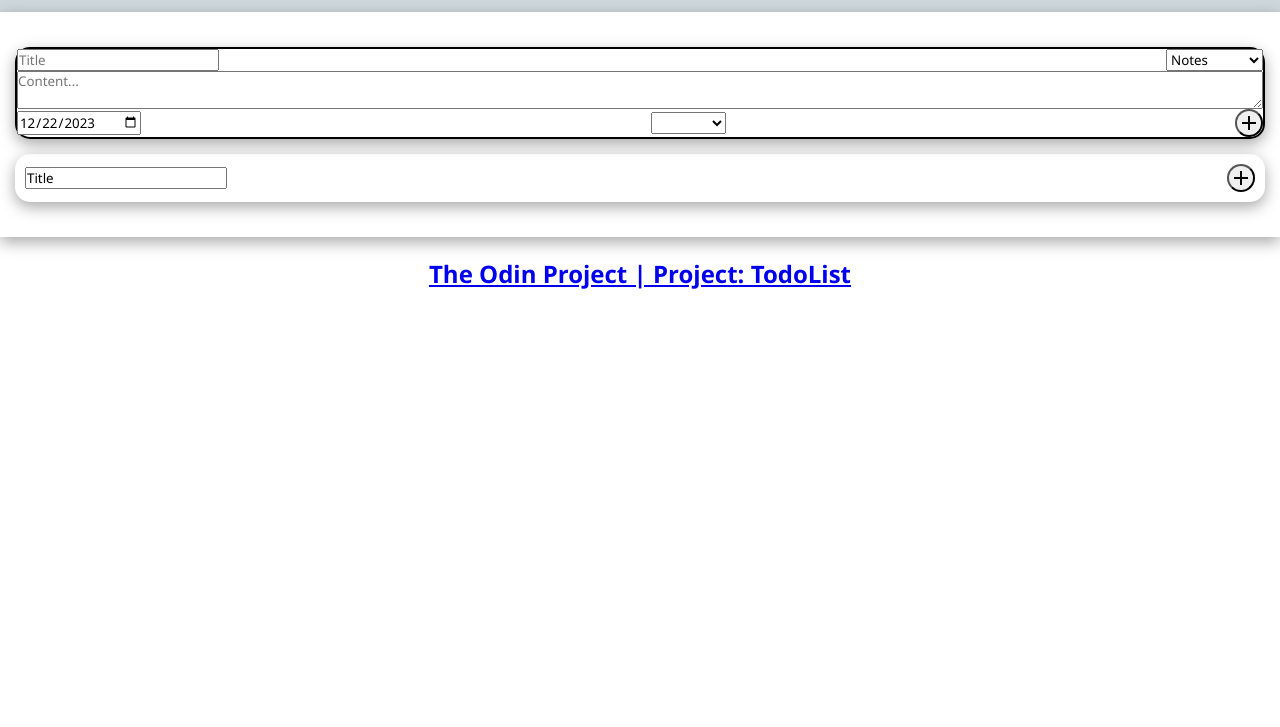
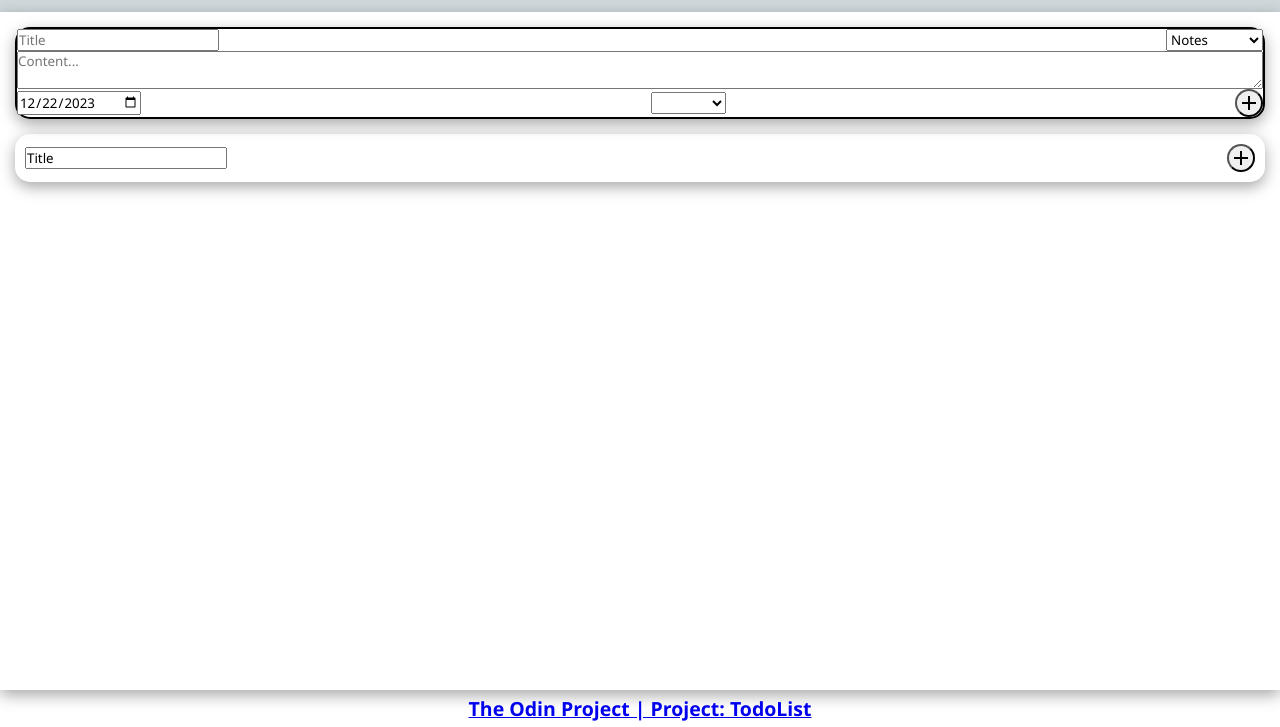
Before and after one commit to CyprianESPI/odin-todolist, a website built with webpack: page src/index.html in a window 1280 px wide. Shown: the part 73-800 px from the top of the page. Built offline with nearby package versions, Linux system fonts and the light colour scheme.

Commit message:
Style: proper grid layout

```diff
--- a/src/styles.css
+++ b/src/styles.css
@@ -31,7 +31,8 @@
 */
 
 body {
-    display: block;
+    display: grid;
+    grid-template-rows: auto 1fr auto;
     text-align: center;
     height: 100vh;
 }
@@ -52,8 +53,8 @@
 
 main {
     box-shadow: rgba(0, 0, 0, 0.35) 0px 5px 15px;
-    padding-bottom: 20px;
-    padding-top: 20px;
+    overflow: hidden;
+    overflow-y: scroll;
 }
 
 button {
@@ -84,7 +85,8 @@
 }
 
 .footer {
-    margin-top: 20px;
+    font-size: small;
+    padding: 5px;
 }
 
 .todoCard {
```
